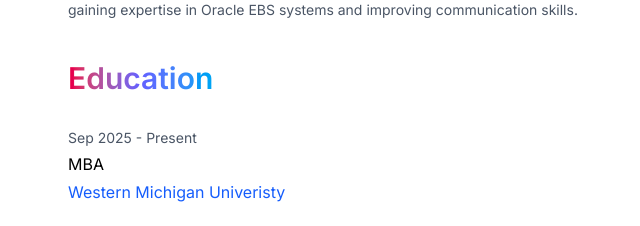
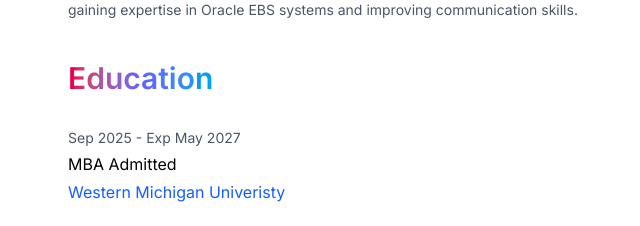
Before and after one commit to grcodeman/cody-portfolio, a Next.js app: page / in a window 1280 px wide. Shown: the part 1248-1474 px from the top of the page, without its empty margins (300-940 px from the left). Built offline with nearby package versions, Linux system fonts and the light colour scheme.

Commit message:
education section update

```diff
--- a/app/page.tsx
+++ b/app/page.tsx
@@ -142,8 +142,8 @@
             <div className="space-y-2">
               <div className="flex items-center justify-between">
                 <div className="space-y-1">
-                  <p className="text-sm text-gray-600 dark:text-gray-400">Sep 2025 - Present</p>
-                  <p className="Font Medium">MBA</p>
+                  <p className="text-sm text-gray-600 dark:text-gray-400">Sep 2025 - Exp May 2027</p>
+                  <p className="Font Medium">MBA Admitted</p>
                   <p className="text-blue-600 dark:text-blue-400">Western Michigan Univeristy</p>
                 </div>
               </div>
```
